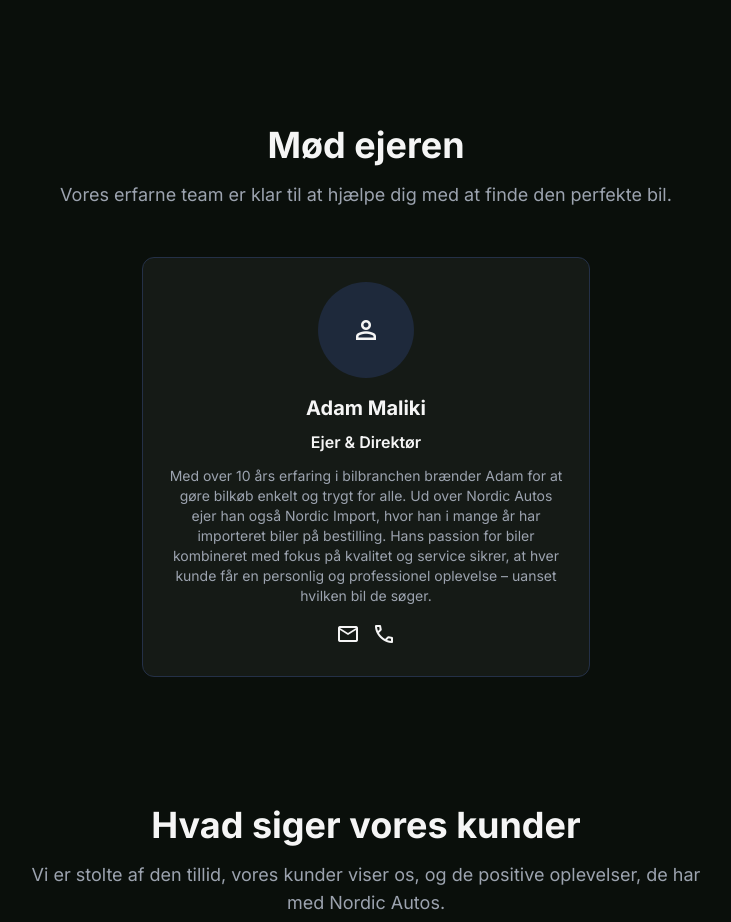
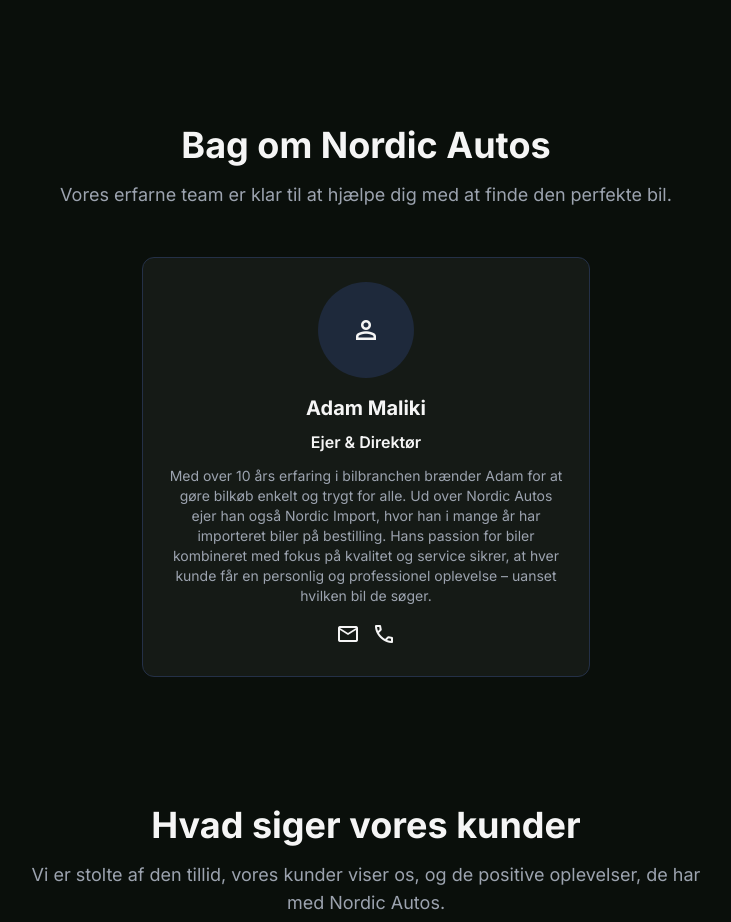
Before and after one commit to Jakobmaliki-netizen/nordicautos, a website: page om-os.html in a window 1280 px wide. Shown: the part 1584-2506 px from the top of the page, without its empty margins (274-1005 px from the left). Drawn offline with nearby package versions, Linux system fonts and the light colour scheme.

Commit message:
Change 'Mød ejeren' to 'Bag om Nordic Autos'

```diff
--- a/om-os.html
+++ b/om-os.html
@@ -130,7 +130,7 @@
         <section class="py-16">
             <div class="text-center mb-12">
                 <h2 class="text-slate-900 dark:text-white text-3xl md:text-4xl font-bold mb-4">
-                    Mød ejeren
+                    Bag om Nordic Autos
                 </h2>
                 <p class="text-slate-600 dark:text-slate-400 text-lg max-w-2xl mx-auto">
                     Vores erfarne team er klar til at hjælpe dig med at finde den perfekte bil.
```
